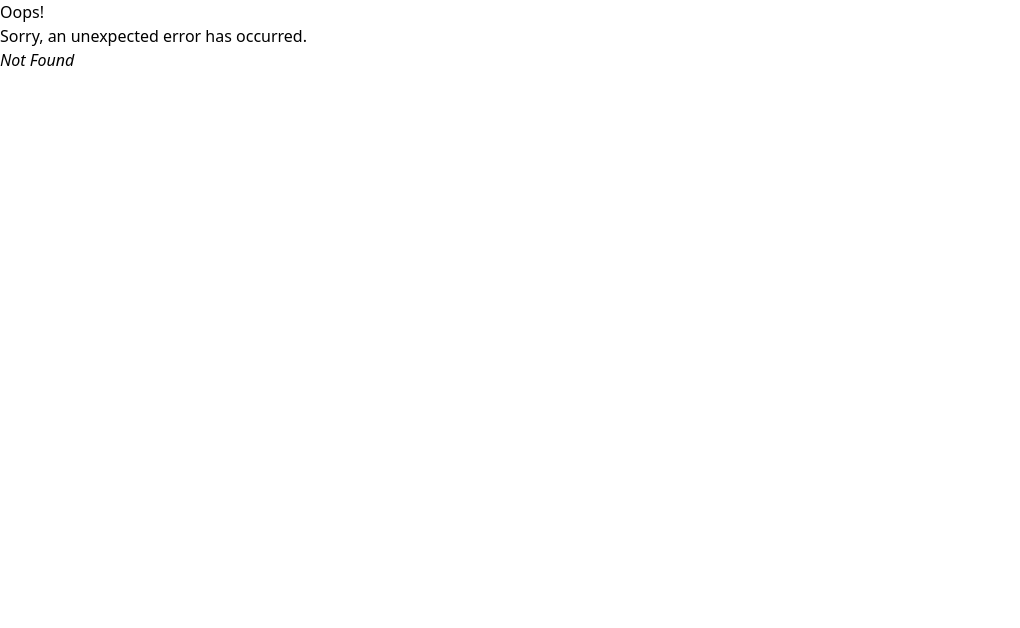
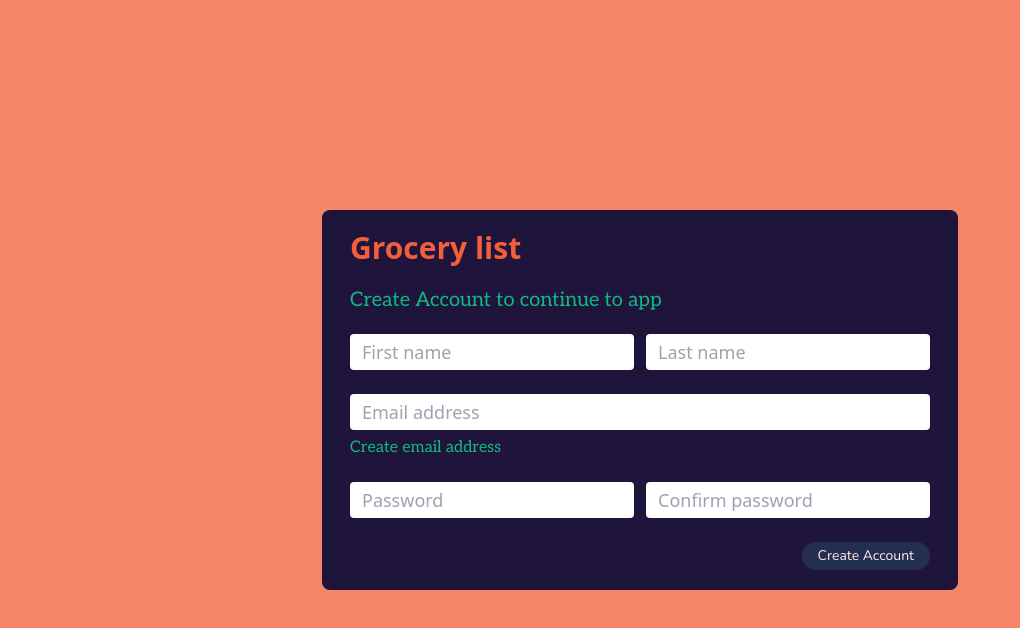
Before and after one commit to Huls26/grocery-list-app, a React (Vite) app: page /create_account in a window 1280 px wide. Before the commit this address had no page. Shown: the top 628 px of the page, without its empty margins (0-1020 px from the left). Built offline with nearby package versions, Linux system fonts and the light colour scheme.

Commit message:
create account

```diff
--- /dev/null
+++ b/src/pages/CreateAccount.jsx
@@ -0,0 +1,30 @@
+import { Link } from "react-router-dom"
+
+export default function CreateAccount() {
+    return (
+        <main className="h-screen bg-secondary1 flex justify-center items-center px-16">
+            <form className="px-7 py-5 rounded-lg bg-option2 w-auto flex flex-col">
+                <Link to={"/"}><h2 className="text-primary1 font-bold text-3xl mb-6 cursor-pointer">Grocery list</h2></Link>
+                <h1 className="font-aleo text-green text-xl leading-5 mb-6 cursor-pointer">Create Account to continue to app</h1>
+
+                <div id="name-container" className="flex flex-col space-y-2 md:flex-row md:space-y-0 md:space-x-3 mb-6">
+                    <input type="text" placeholder="First name" name="first-name" className="px-3 py-1 rounded focus:outline-green invalid:outline-red invalid:text-red text-lg text-dark2" required/>
+                    <input type="text" placeholder="Last name" name="last-name" className="px-3 py-1 rounded focus:outline-green invalid:outline-red invalid:text-red text-lg text-dark2" required/>
+                </div>
+
+                <input type="email" placeholder="Email address" name="email" className="mb-2 px-3 py-1 rounded focus:outline-green invalid:outline-red invalid:text-red text-lg text-dark2" required/>
+                <label htmlFor="email" className="font-aleo text-green text-md leading-5 mb-6 cursor-pointer">Create email address</label>
+
+                <div id="password-container" className="flex flex-col space-y-2 md:flex-row md:space-y-0 md:space-x-3 mb-6">
+                    <input type="password" placeholder="Password" name="password" className="px-3 py-1 rounded focus:outline-green invalid:outline-red invalid:text-red text-lg text-dark2" required/>
+                    <input type="password" placeholder="Confirm password" name="confirm-password" className="px-3 py-1 rounded focus:outline-green invalid:outline-red invalid:text-red text-lg text-dark2" required/>
+                </div>
+
+                <div className="md:text-right">
+                    <button type="submit" className="w-full md:w-auto px-4 py-1 bg-primary2 rounded-full text-light1 font-nunito text-sm hover:bg-light1 hover:text-red hover:font-bold transition ease-out duration-500">Create Account</button>
+                </div>
+
+            </form>
+        </main>
+    )
+}
--- a/src/pages/SignInPage.jsx
+++ b/src/pages/SignInPage.jsx
@@ -15,7 +15,7 @@ export default function SignInPage() {
                 </div>
 
 
-                <Link className="my-6"><a className="text-green hover:font-bold">Create Account</a></Link>
+                <Link to={"/create_account"} className="my-6"><a className="text-green hover:font-bold">Create Account</a></Link>
 
                 <div className="flex flex-col space-y-3">
                     <button className="px-4 py-1 flex-none bg-primary2 rounded-full text-light1 font-nunito text-sm hover:bg-secondary1 hover:font-bold transition ease-out duration-500">Sign in</button>
```
Also changed, not shown: src/Routes.jsx (+6 -1 lines).
